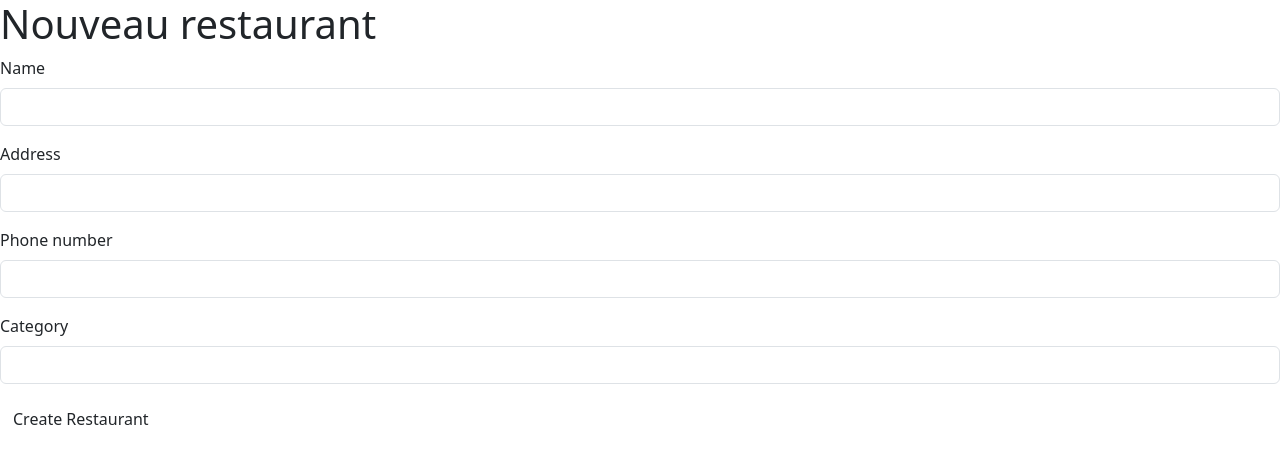
After one commit to GCFR-dev/rails-yelp-mvp, a Rails app: page /restaurants/new in a window 1280 px wide. The commit adds this page. Shown: the top 464 px of the page. Run offline with Rails 7, Linux system fonts and the light colour scheme; some libraries are stand-ins or nearby versions.

Commit message:
exercice

```diff
--- a/app/controllers/restaurants_controller.rb
+++ b/app/controllers/restaurants_controller.rb
@@ -6,4 +6,8 @@ class RestaurantsController < ApplicationController
   def show
     @restaurant = Restaurant.find(params[:id])
   end
+
+  def new
+    @restaurant = Restaurant.create
+  end
 end
--- a/app/views/restaurants/index.html.erb
+++ b/app/views/restaurants/index.html.erb
@@ -2,4 +2,6 @@
 
 <% @restaurants.each do |restaurant| %>
   <p><%= restaurant.name %></p>
+
+  <%= link_to "See details", restaurant_path(restaurant), class: "btn btn-primary" %>
 <% end %>
--- /dev/null
+++ b/app/views/restaurants/new.html.erb
@@ -0,0 +1,9 @@
+<h1>Nouveau restaurant</h1>
+
+<%= simple_form_for(@restaurant) do |f| %>
+  <%= f.input :name %>
+  <%= f.input :address %>
+  <%= f.input :phone_number %>
+  <%= f.input :category %>
+  <%= f.button :submit %>
+<% end %>
```
